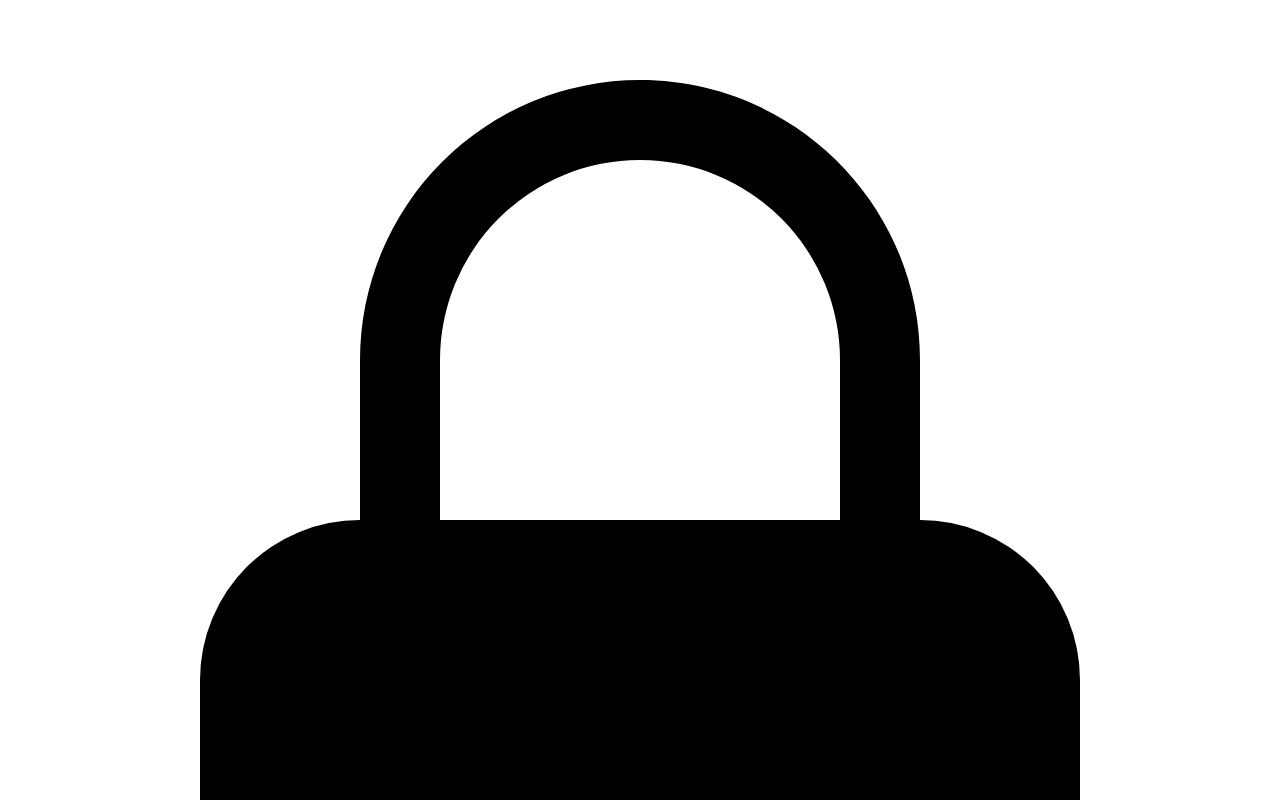
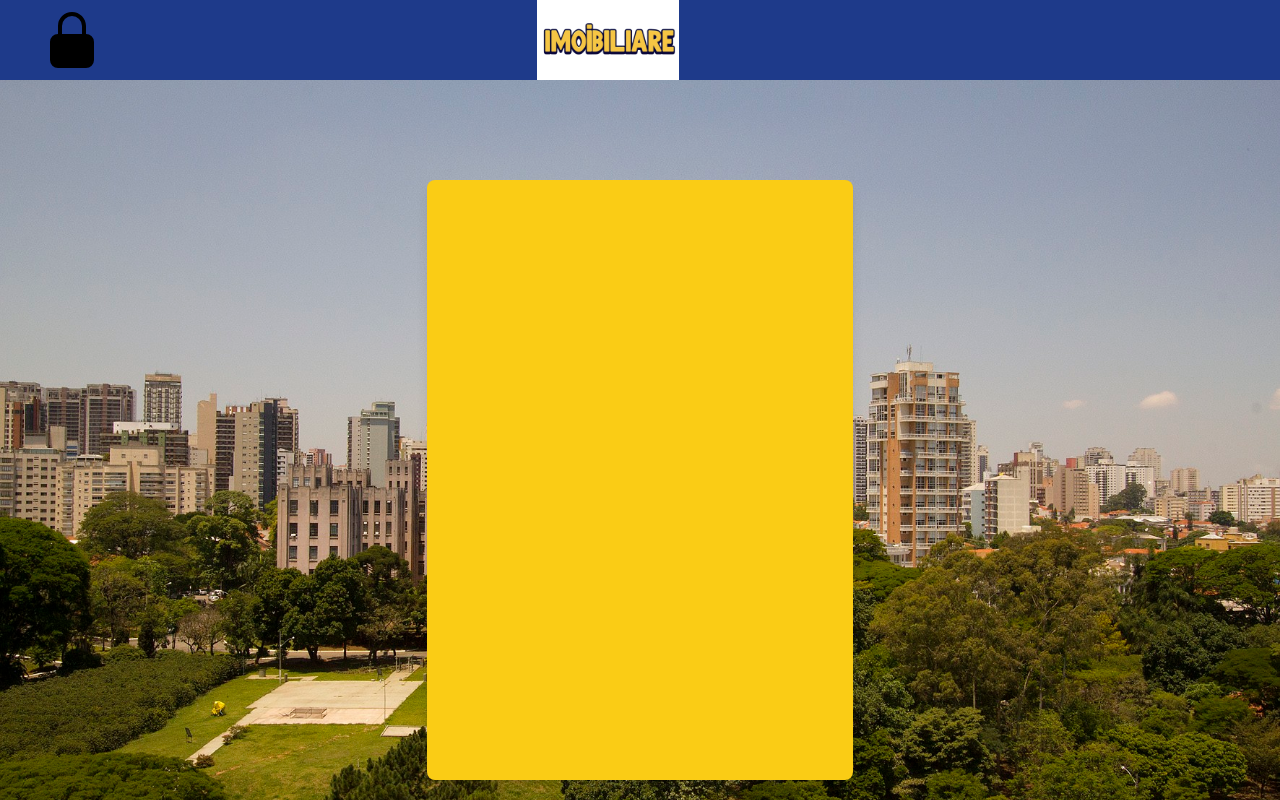
Before and after one commit to EduardoCFonte/Project-LoginAuth, a React (Create React App) app in the folder frontend/: page / in a window 1280 px wide. Shown: the top 800 px of the page. Built offline with nearby package versions, Linux system fonts and the light colour scheme.

Commit message:
Current Project

```diff
--- a/frontend/package.json
+++ b/frontend/package.json
@@ -3,6 +3,7 @@
   "version": "0.1.0",
   "private": true,
   "dependencies": {
+    "@heroicons/react": "^2.2.0",
     "@testing-library/dom": "^10.4.0",
     "@testing-library/jest-dom": "^6.6.3",
     "@testing-library/react": "^16.3.0",
@@ -11,6 +12,7 @@
     "@types/node": "^16.18.126",
     "@types/react": "^19.1.5",
     "@types/react-dom": "^19.1.5",
+    "axios": "^1.9.0",
     "react": "^19.1.0",
     "react-dom": "^19.1.0",
     "react-scripts": "5.0.1",
@@ -21,7 +23,8 @@
     "start": "react-scripts start",
     "build": "react-scripts build",
     "test": "react-scripts test",
-    "eject": "react-scripts eject"
+    "eject": "react-scripts eject",
+    "dev": "concurrently \"npm start\" \"cd ../FastAPI && .  venv/bin/activate && uvicorn main:app --reload\""
   },
   "eslintConfig": {
     "extends": [
@@ -43,6 +46,7 @@
   },
   "devDependencies": {
     "autoprefixer": "^10.4.21",
+    "concurrently": "^9.2.0",
     "postcss": "^8.5.3",
     "tailwindcss": "^3.4.17"
   }
--- a/frontend/postcss.config.js
+++ b/frontend/postcss.config.js
@@ -0,0 +1,6 @@
+module.exports = {
+    plugins: {
+      tailwindcss: {},
+      autoprefixer: {},
+    }
+  }
--- a/frontend/src/App.tsx
+++ b/frontend/src/App.tsx
@@ -1,9 +1,13 @@
 import React from 'react';
 import Header from './components/Header';
+import Login from './components/Login';
 
 function App() {
   return (
+    <>
       <Header/>
+      <Login/>
+      </>
   );
 }
 
--- /dev/null
+++ b/frontend/src/api.ts
@@ -0,0 +1,7 @@
+import axios from "axios"
+
+const api = axios.create({
+    baseURL : 'http//:localhost//8000',
+});
+
+export default api
--- a/frontend/src/components/Header.tsx
+++ b/frontend/src/components/Header.tsx
@@ -3,7 +3,7 @@ import { LockClosedIcon } from '@heroicons/react/24/solid'
 import logoImobiliare from "../assets/logo_imobiliare.png"
 
 const Header: React.FC = () => (
-  <header className="w-full bg-blue-900 h-12 md:h-16 lg:h-20 flex justify-between items-center px-4">
+  <header className="w-full bg-blue-900 h-12 md:h-16 lg:h-20 flex justify-between items-center px-4 ">
 
     <div className='flex-1 flex justify-start'>
       <LockClosedIcon className= "h-8 md:h-12 lg:h-16 pl-6"/>
--- /dev/null
+++ b/frontend/src/components/Login.tsx
@@ -0,0 +1,18 @@
+import React from "react"
+import minhaImagemDeFundo from "../assets/FundoLogin.jpeg"
+
+
+const Login : React.FC = () => (
+    <main
+    style={{ backgroundImage: `url(${minhaImagemDeFundo})` }}
+    className="h-screen bg-cover bg-center flex items-center justify-center"
+    >
+        <div className = "bg-yellow-400 rounded-lg shadow-lg w-1/3 h-3/4">
+
+
+        </div>
+
+    </main>
+);
+
+export default Login;
--- /dev/null
+++ b/frontend/src/components/LoginCard.tsx
@@ -0,0 +1,9 @@
+import React from "react"
+
+const LoginCard : React.FC = () => (
+    <>
+
+    </>
+);
+
+export default LoginCard
--- a/frontend/tailwind.config.js
+++ b/frontend/tailwind.config.js
@@ -1,6 +1,6 @@
 /** @type {import('tailwindcss').Config} */
 module.exports = {
-  content: ["./src/**/*.{html,js}"],
+  content: ["./src/**/*.{html,js,ts,tsx,jsx}"],
   theme: {
     extend: {},
   },
```
Also changed, not shown: frontend/src/assets/FundoLogin.jpeg (added), 1 other file (tests, documents, lock files or other folders).
